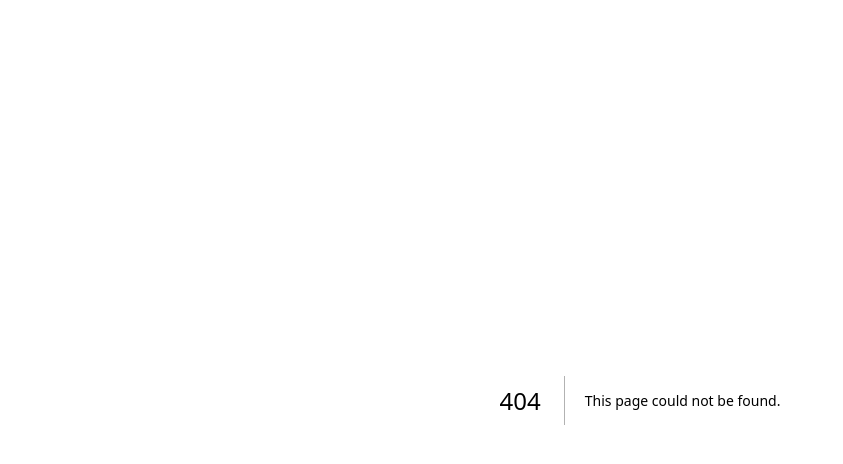
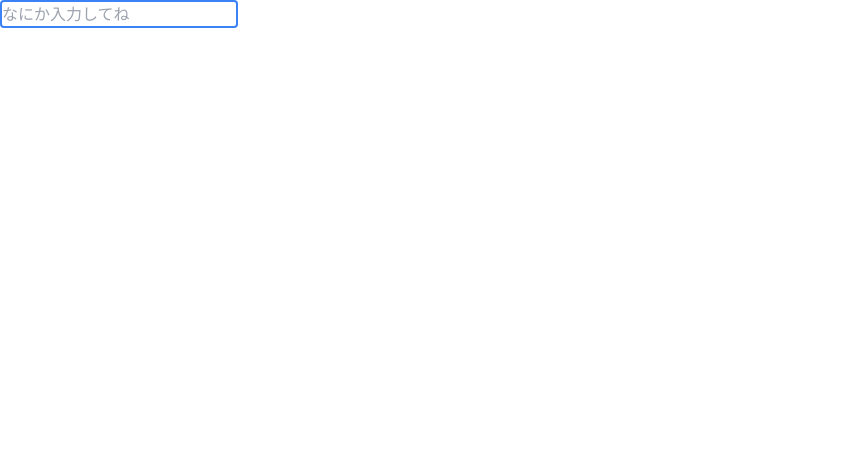
Before and after one commit to NaNka2Crow/chousei, a Next.js app: page /TestInput in a window 1280 px wide. Before the commit this address had no page. Shown: the top 464 px of the page, without its empty margins (0-843 px from the left). Built offline with nearby package versions, Linux system fonts and the light colour scheme.

Commit message:
Inputのコンポーネントの作成

```diff
--- /dev/null
+++ b/src/app/TestInput/page.tsx
@@ -0,0 +1,9 @@
+import Input from "@/components/input";
+
+export default function Home() {
+  return (
+    <>
+      <Input placeholder="なにか入力してね" />
+    </>
+  );
+}
--- /dev/null
+++ b/src/components/input.tsx
@@ -0,0 +1,26 @@
+"use client";
+import React, { useState } from "react";
+
+const Input = ({ placeholder, onChange }) => {
+  const [value, setValue] = useState("");
+
+  const handleChange = (e) => {
+    const newValue = e.target.value;
+    setValue(newValue);
+    if (onChange) {
+      onChange(newValue);
+    }
+  };
+
+  return (
+    <input
+      type="text"
+      placeholder={placeholder}
+      value={value}
+      onChange={handleChange}
+      className="rounded border-2 border-blue-500 text-red-500"
+    />
+  );
+};
+
+export default Input;
```
